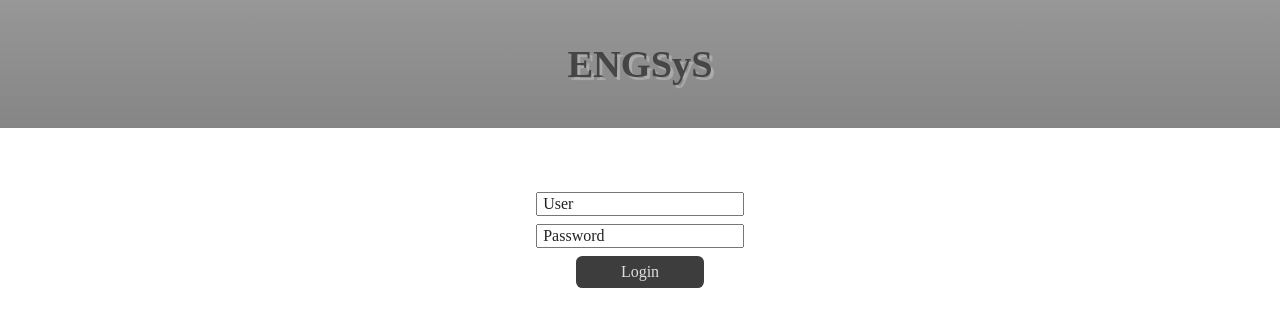
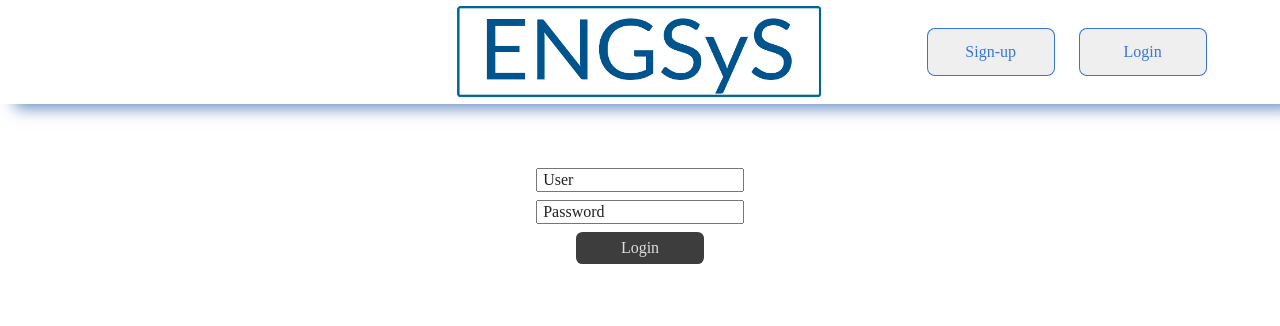
Before and after one commit to execion/sentence-front-end, a React (Create React App) app: page / in a window 1280 px wide. Shown: the top 326 px of the page. Built offline with nearby package versions, Linux system fonts and the light colour scheme; no server answers.

Commit message:
adding logo

```diff
--- a/src/header/Header.jsx
+++ b/src/header/Header.jsx
@@ -4,7 +4,14 @@ import './css/Header.css';
 const Header = () => {
     return (
         <header className="header">
-            <h1>ENGSyS</h1>
+            <div className="logo">
+                <img src="./img/logo.png" alt="logo"/>
+            </div>
+
+            <div className="nav">
+                <button className="button-signup">Sign-up</button>
+                <button className="button-login">Login</button>
+            </div>
         </header>
     );
 }
--- a/src/header/css/Header.css
+++ b/src/header/css/Header.css
@@ -1,20 +1,38 @@
 .header {
-    display: flex;
-    justify-content: center;
+    display: grid;
+    grid-template-columns: repeat(3, 1fr);
     align-items: center;
 }
 .header {
-    height: 8rem;
-    background-image: linear-gradient(
-        0deg,
-        rgba(120,120,120,.9),
-        rgba(130,130,130,.9),
-        rgba(140,140,140,.9)
-    );
+    box-shadow: 15px 4px 15px rgba(37, 89, 167, 0.699);
 }
-.header h1 {
-    color: rgba(60,60,60,.9);
-    font-size: 2.4rem;
-    margin: 0;
-    text-shadow: 3px 3px 1px rgba(180,180,180,.8);
+.logo {
+    display: flex;
+    justify-content: center;
+    grid-column: 2;
 }
+.logo img {
+    width: 24rem;
+    height: 6.5rem;
+}
+
+.header .nav {
+    grid-column: 3;
+}
+
+.nav {
+    display: flex;
+    align-items: center;
+    justify-content: center;
+}
+.nav .button-signup {
+    margin-right: 1.5rem;
+}
+.button-signup, .button-login {
+    display: inline-block;
+    width: 8rem;
+    height: 3rem;
+    border: 1px solid rgba(19, 93, 212, 0.836);
+    color:  rgba(19, 93, 212, 0.836);
+    border-radius: .5rem;
+}
```
Also changed, not shown: public/img/logo.png (added), 1 other file (tests, documents, lock files or other folders).
